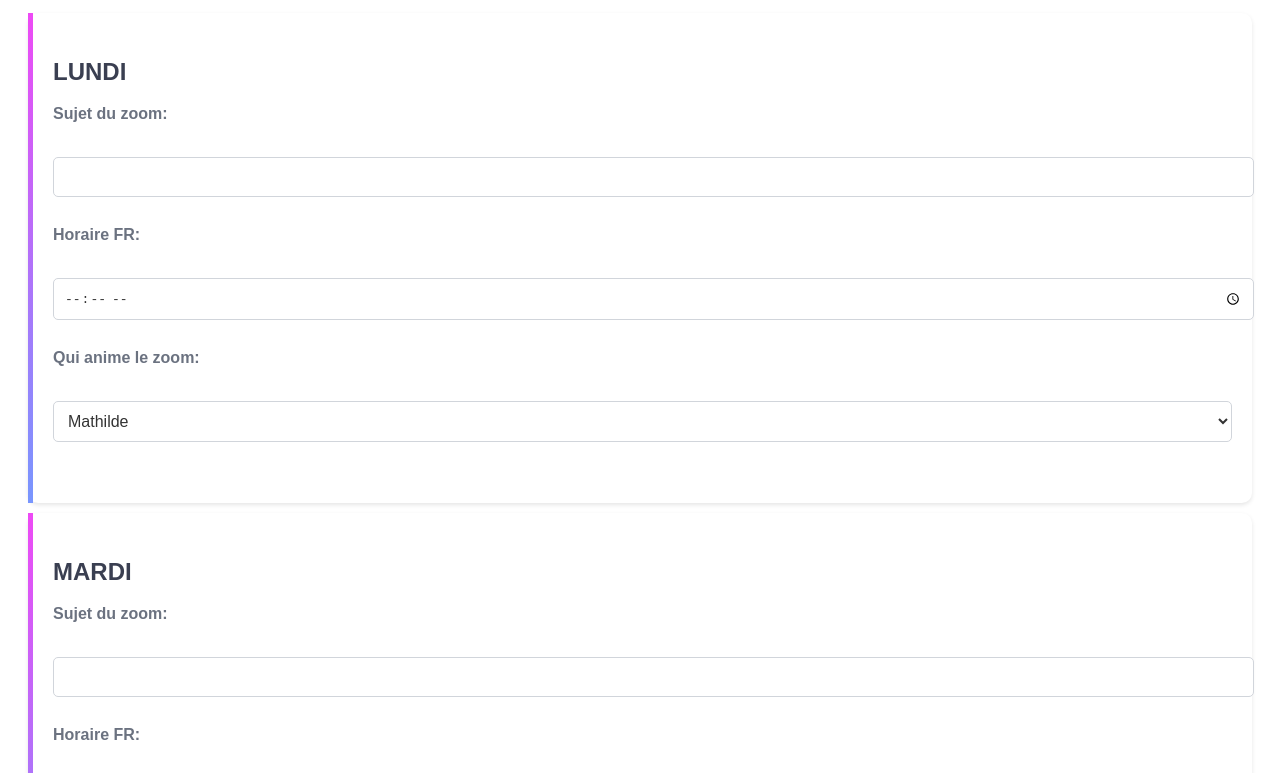
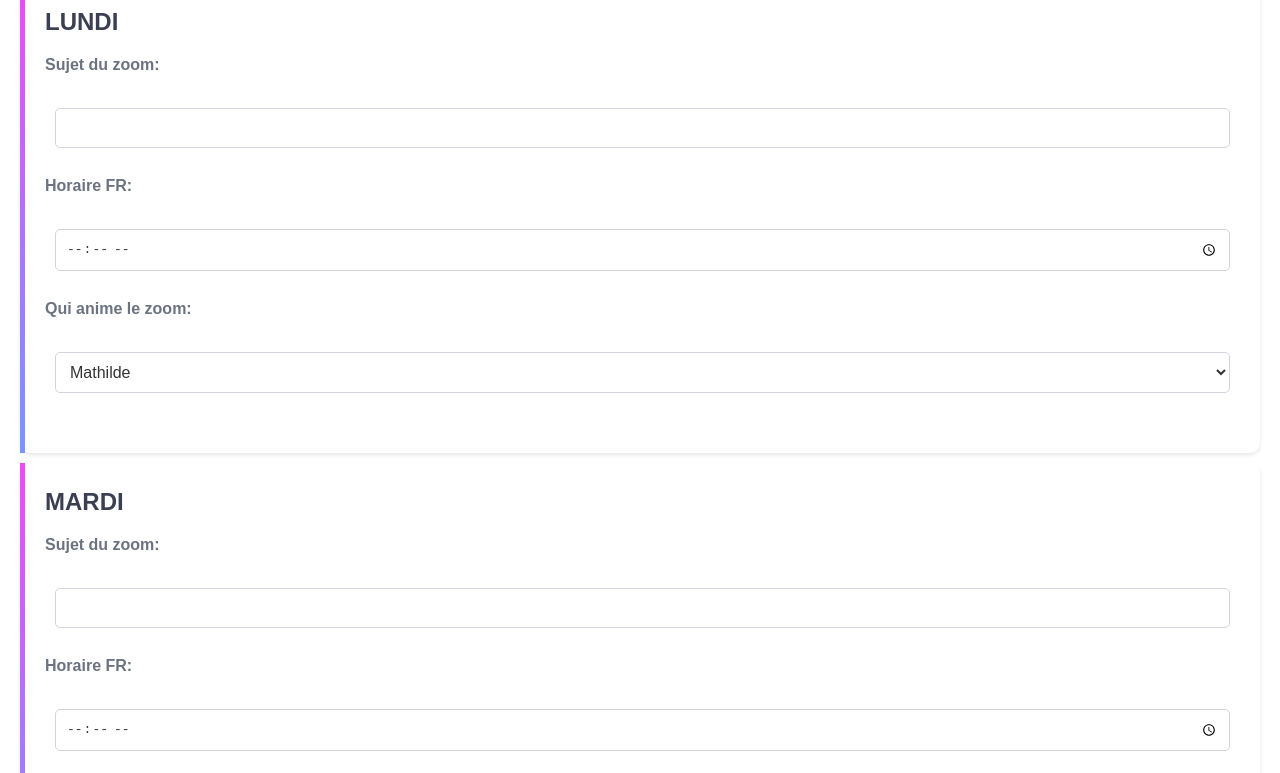
Before and after one commit to MarionYonyon/lasource, a website: page index.html in a window 1280 px wide. Shown: the part 108-881 px from the top of the page. Drawn offline with Linux system fonts and the light colour scheme.

Commit message:
change of style 2

````diff
--- a/styles.css
+++ b/styles.css
@@ -1,8 +1,3 @@
-Sure! I will remove the gradient overlay and keep the color bar on the side for each section.
-
-Here's the updated CSS:
-
-```css
 /* Reset some default browser styles */
 * {
     margin: 0;
@@ -60,9 +55,9 @@ label {
 input[type="text"],
 input[type="time"],
 select {
-    width: 100%;
+    width: calc(100% - 20px); /* Added margin space */
     padding: 10px;
-    margin: 5px 0 15px;
+    margin: 5px 10px 15px 10px; /* Adjusted margin space */
     border: 1px solid #d1d5db;
     border-radius: 5px;
     font-size: 1em;
@@ -111,6 +106,7 @@ input[type="submit"]:active {
         display: flex;
         align-items: center;
         margin-bottom: 10px;
+        padding: 0 10px; /* Added padding for form group */
     }
 
     .form-group label {
@@ -175,9 +171,3 @@ input[type="submit"]:active {
 .breadcrumb span {
     margin: 0 5px;
 }
-```
-
-In this update:
-- The gradient overlay from the section has been removed.
-- The left border gradient remains to add a touch of color to each section.
-- The form layout on mobile devices is more compact, with labels and inputs aligned next to each other.
````
